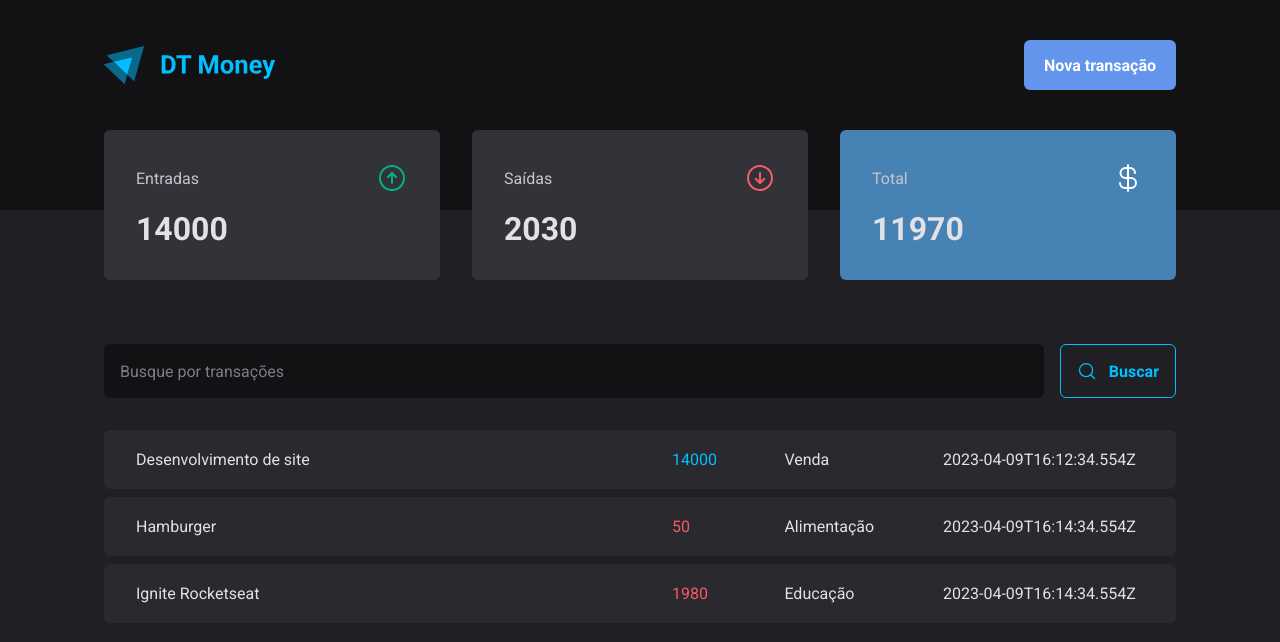
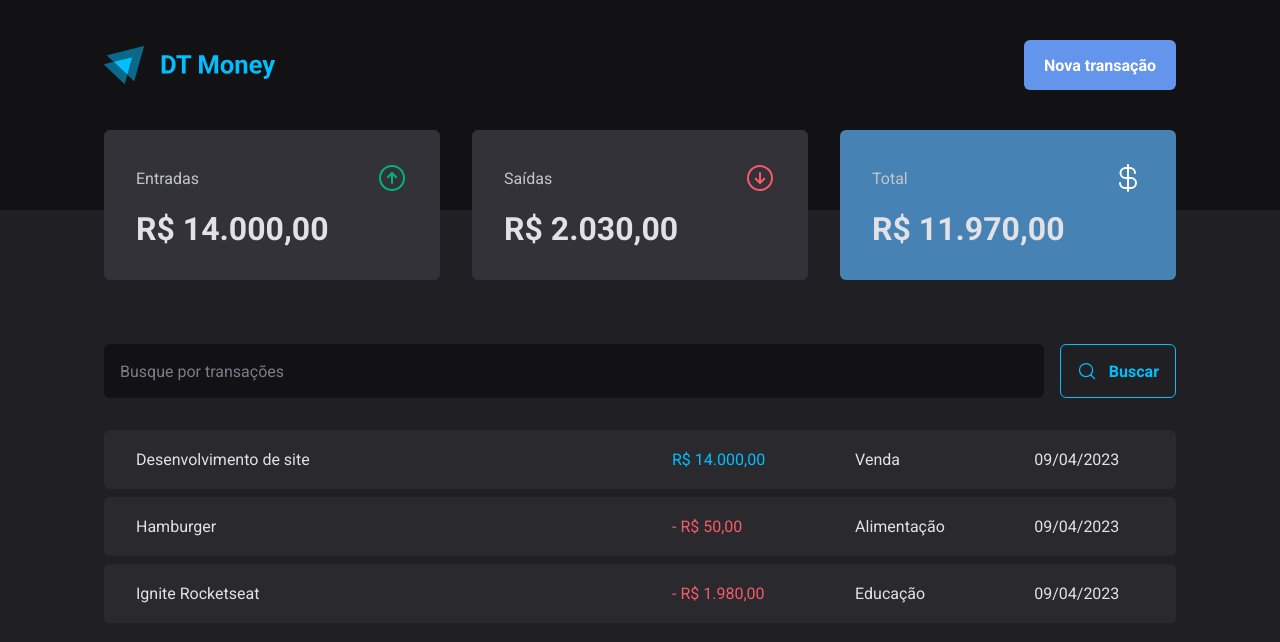
Before and after one commit to LucasBerce71/dt-money, a React (Vite) app: page / in a window 1280 px wide. Shown: the top 642 px of the page. Built offline with nearby package versions, Linux system fonts and the light colour scheme; data requests are answered from the project's data file.

Commit message:
feat: Create a formatter util function

```diff
--- a/src/components/Summary/index.tsx
+++ b/src/components/Summary/index.tsx
@@ -2,6 +2,8 @@
 import { ArrowCircleUp, ArrowCircleDown, CurrencyDollar } from "phosphor-react";
 
 import { TransactionsContext } from "../../contexts/TransactionsContext";
+
+import { priceFormatter } from "../../utils/formatter";
 
 import * as S from "./styles";
 
@@ -35,7 +37,7 @@
                     <ArrowCircleUp size={32} color="#00b37e" />
                 </header>
 
-                <strong>{summary.income}</strong>
+                <strong>{priceFormatter.format(summary.income)}</strong>
             </S.SummaryCard>
 
             <S.SummaryCard>
@@ -44,7 +46,7 @@
                     <ArrowCircleDown size={32} color="#f75a68" />
                 </header>
 
-                <strong>{summary.outcome}</strong>
+                <strong>{priceFormatter.format(summary.outcome)}</strong>
             </S.SummaryCard>
 
             <S.SummaryCard variant="green">
@@ -53,7 +55,7 @@
                     <CurrencyDollar size={32} color="#fff" />
                 </header>
 
-                <strong>{summary.total}</strong>
+                <strong>{priceFormatter.format(summary.total)}</strong>
             </S.SummaryCard>
         </S.SummaryContainer>
     );
--- a/src/pages/Transactions/index.tsx
+++ b/src/pages/Transactions/index.tsx
@@ -5,6 +5,8 @@
 import { Summary } from "../../components/Summary";
 
 import { TransactionsContext } from "../../contexts/TransactionsContext";
+
+import { dateFormatter, priceFormatter } from "../../utils/formatter";
 
 import * as S from "./styles";
 
@@ -27,11 +29,12 @@
                                 <td width="50%">{transaction.description}</td>
                                 <td>
                                     <S.PriceHighlight variant={transaction.type}>
-                                        {transaction.price}
+                                        {transaction.type === "outcome" && "- "}
+                                        {priceFormatter.format(transaction.price)}
                                     </S.PriceHighlight>
                                 </td>
                                 <td>{transaction.category}</td>
-                                <td>{transaction.createdAt}</td>
+                                <td>{dateFormatter.format(new Date(transaction.createdAt))}</td>
                             </tr>
                         ))}
                     </tbody>
--- /dev/null
+++ b/src/utils/formatter.ts
@@ -0,0 +1,6 @@
+export const dateFormatter = new Intl.DateTimeFormat("pt-BR");
+
+export const priceFormatter = new Intl.NumberFormat("pt-BR", {
+    style: "currency",
+    currency: "BRL",
+});
```
